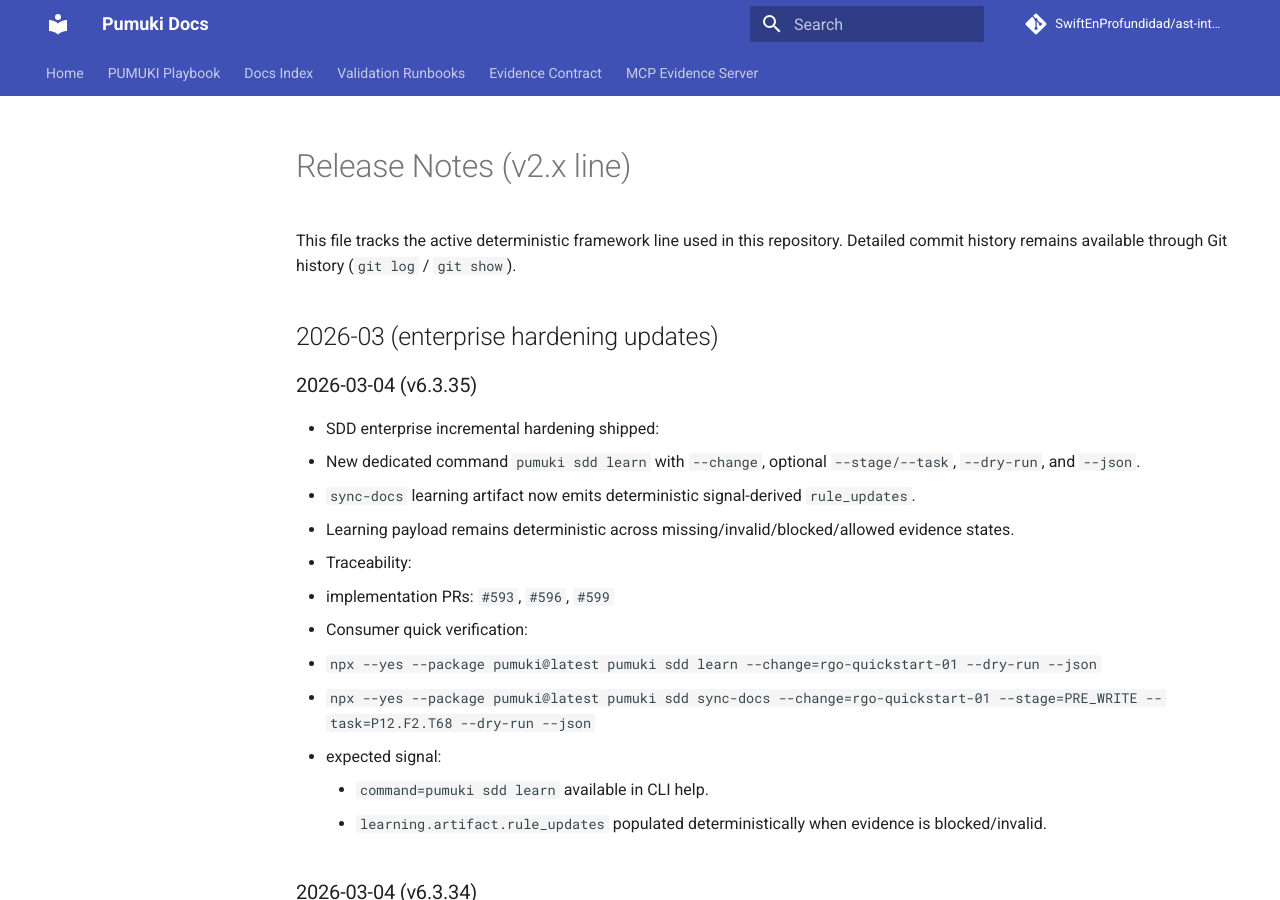
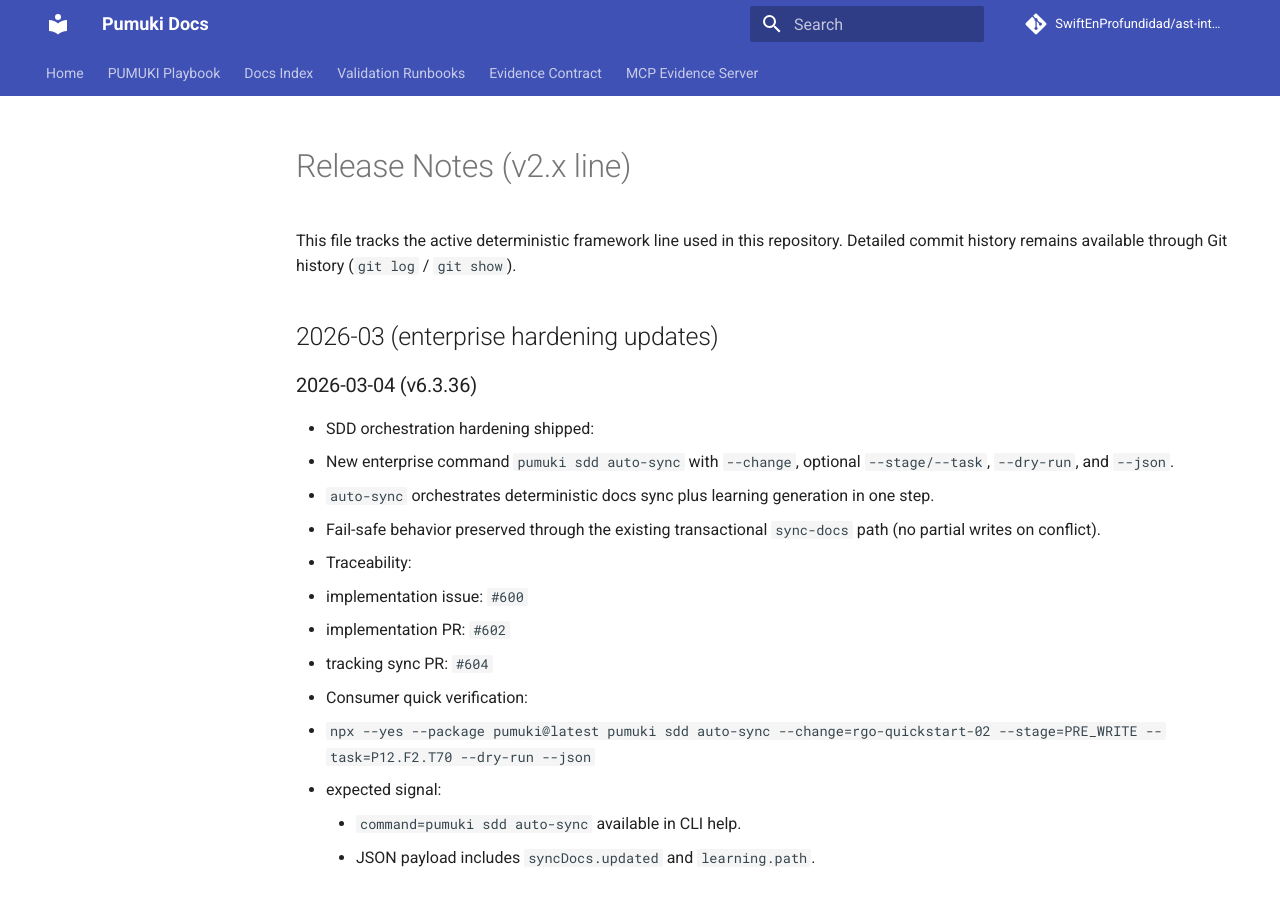
Before and after one commit to SwiftEnProfundidad/ast-intelligence-hooks, an MkDocs documentation site: the page built from docs/RELEASE_NOTES.md, in a window 1280 px wide and 900 px high. Built offline with MkDocs 1.6.1 and Material for MkDocs 9.7.7, drawn with Linux system fonts in a browser that asks for light colours; comment, search, counter and statistics services are not loaded.

Commit message:
chore(release): bump version to 6.3.36

```diff
--- a/docs/RELEASE_NOTES.md
+++ b/docs/RELEASE_NOTES.md
@@ -4,6 +4,22 @@ This file tracks the active deterministic framework line used in this repository
 Detailed commit history remains available through Git history (`git log` / `git show`).
 
 ## 2026-03 (enterprise hardening updates)
+
+### 2026-03-04 (v6.3.36)
+
+- SDD orchestration hardening shipped:
+  - New enterprise command `pumuki sdd auto-sync` with `--change`, optional `--stage/--task`, `--dry-run`, and `--json`.
+  - `auto-sync` orchestrates deterministic docs sync plus learning generation in one step.
+  - Fail-safe behavior preserved through the existing transactional `sync-docs` path (no partial writes on conflict).
+- Traceability:
+  - implementation issue: `#600`
+  - implementation PR: `#602`
+  - tracking sync PR: `#604`
+- Consumer quick verification:
+  - `npx --yes --package pumuki@latest pumuki sdd auto-sync --change=rgo-quickstart-02 --stage=PRE_WRITE --task=P12.F2.T70 --dry-run --json`
+  - expected signal:
+    - `command=pumuki sdd auto-sync` available in CLI help.
+    - JSON payload includes `syncDocs.updated` and `learning.path`.
 
 ### 2026-03-04 (v6.3.35)
 
--- a/package.json
+++ b/package.json
@@ -1,6 +1,6 @@
 {
   "name": "pumuki",
-  "version": "6.3.35",
+  "version": "6.3.36",
   "description": "Enterprise-grade AST Intelligence System with multi-platform support (iOS, Android, Backend, Frontend) and Feature-First + DDD + Clean Architecture enforcement. Includes dynamic violations API for intelligent querying.",
   "main": "index.js",
   "bin": {
```
Also changed, not shown: 2 other files.
